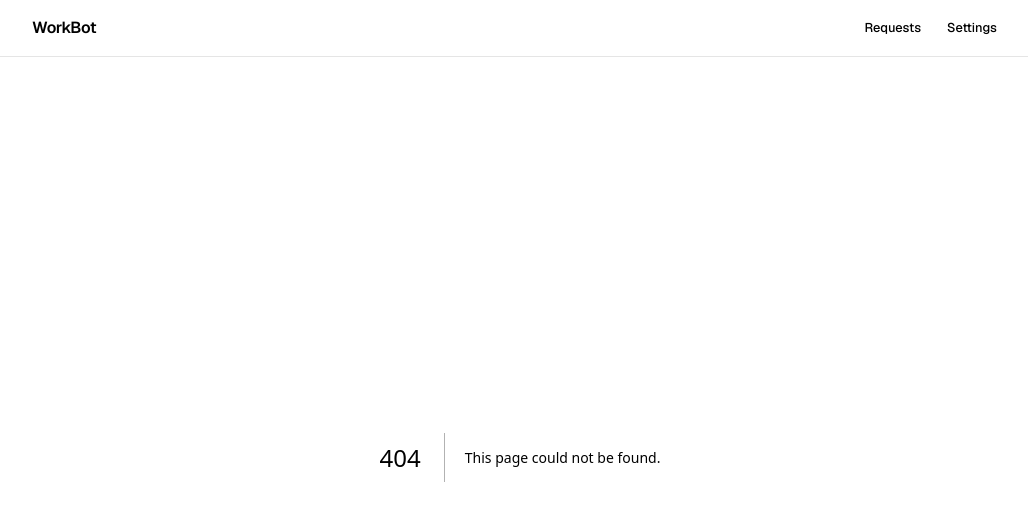
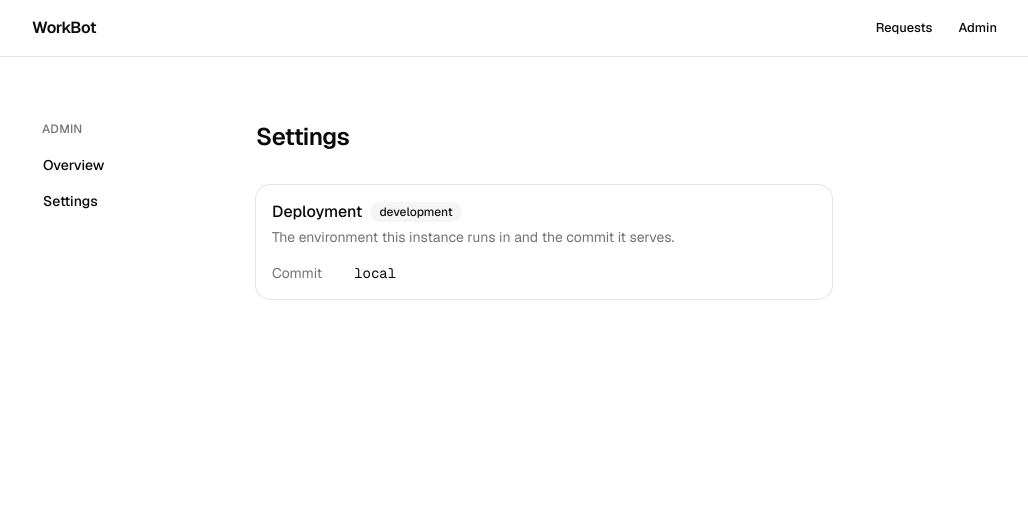
Before and after one commit to anusheel/workbot, a Next.js app: page /admin/settings in a window 1280 px wide. Before the commit this address had no page. Shown: the top 520 px of the page, without its empty margins (120-1148 px from the left). Built offline with nearby package versions, Linux system fonts and the light colour scheme.

Commit message:
Add the admin console shell and move settings into it (WB-9, WB-11)
A layout with side navigation under /admin; the deployment settings page moves to /admin/settings. The header and the landing page link to the console.

```diff
--- /dev/null
+++ b/src/app/admin/layout.tsx
@@ -0,0 +1,29 @@
+import Link from "next/link";
+import { Button } from "@/components/ui/button";
+
+const nav = [
+  { href: "/admin", label: "Overview" },
+  { href: "/admin/settings", label: "Settings" },
+] as const;
+
+export default function AdminLayout({ children }: LayoutProps<"/admin">) {
+  return (
+    <div className="mx-auto flex w-full max-w-5xl flex-1 gap-12 px-6 py-16">
+      <nav className="w-44 shrink-0">
+        <p className="px-2.5 text-xs font-medium tracking-wide text-muted-foreground uppercase">
+          Admin
+        </p>
+        <ul className="mt-3 flex flex-col gap-1">
+          {nav.map(({ href, label }) => (
+            <li key={href}>
+              <Button asChild variant="ghost" className="w-full justify-start">
+                <Link href={href}>{label}</Link>
+              </Button>
+            </li>
+          ))}
+        </ul>
+      </nav>
+      <main className="min-w-0 flex-1">{children}</main>
+    </div>
+  );
+}
--- /dev/null
+++ b/src/app/admin/page.tsx
@@ -0,0 +1,7 @@
+import type { Metadata } from "next";
+
+export const metadata: Metadata = { title: "Admin" };
+
+export default function AdminPage() {
+  return <h1 className="text-2xl font-semibold tracking-tight">Overview</h1>;
+}
--- a/src/app/settings/page.tsx
+++ b/src/app/admin/settings/page.tsx
@@ -15,7 +15,7 @@ const rows = [["Commit", config.commit]];
 
 export default function SettingsPage() {
   return (
-    <main className="mx-auto w-full max-w-5xl flex-1 px-6 py-16">
+    <>
       <h1 className="text-2xl font-semibold tracking-tight">Settings</h1>
       <Card className="mt-8 max-w-xl">
         <CardHeader>
@@ -37,6 +37,6 @@ export default function SettingsPage() {
           </dl>
         </CardContent>
       </Card>
-    </main>
+    </>
   );
 }
--- a/src/app/page.tsx
+++ b/src/app/page.tsx
@@ -37,12 +37,12 @@ export default function Home() {
         </p>
         <div className="mt-8 flex gap-3">
           <Button asChild size="lg">
-            <Link href="/settings">
-              Open settings <ArrowRight />
+            <Link href="/requests/new">
+              File a request <ArrowRight />
             </Link>
           </Button>
           <Button asChild variant="outline" size="lg">
-            <a href="/api/health">Health check</a>
+            <Link href="/admin">Admin console</Link>
           </Button>
         </div>
       </section>
--- a/src/components/site-header.tsx
+++ b/src/components/site-header.tsx
@@ -3,7 +3,7 @@ import { Button } from "@/components/ui/button";
 
 const links = [
   { href: "/requests", label: "Requests" },
-  { href: "/settings", label: "Settings" },
+  { href: "/admin", label: "Admin" },
 ] as const;
 
 export function SiteHeader() {
```
Also changed, not shown: 1 other file (tests, documents, lock files or other folders).
